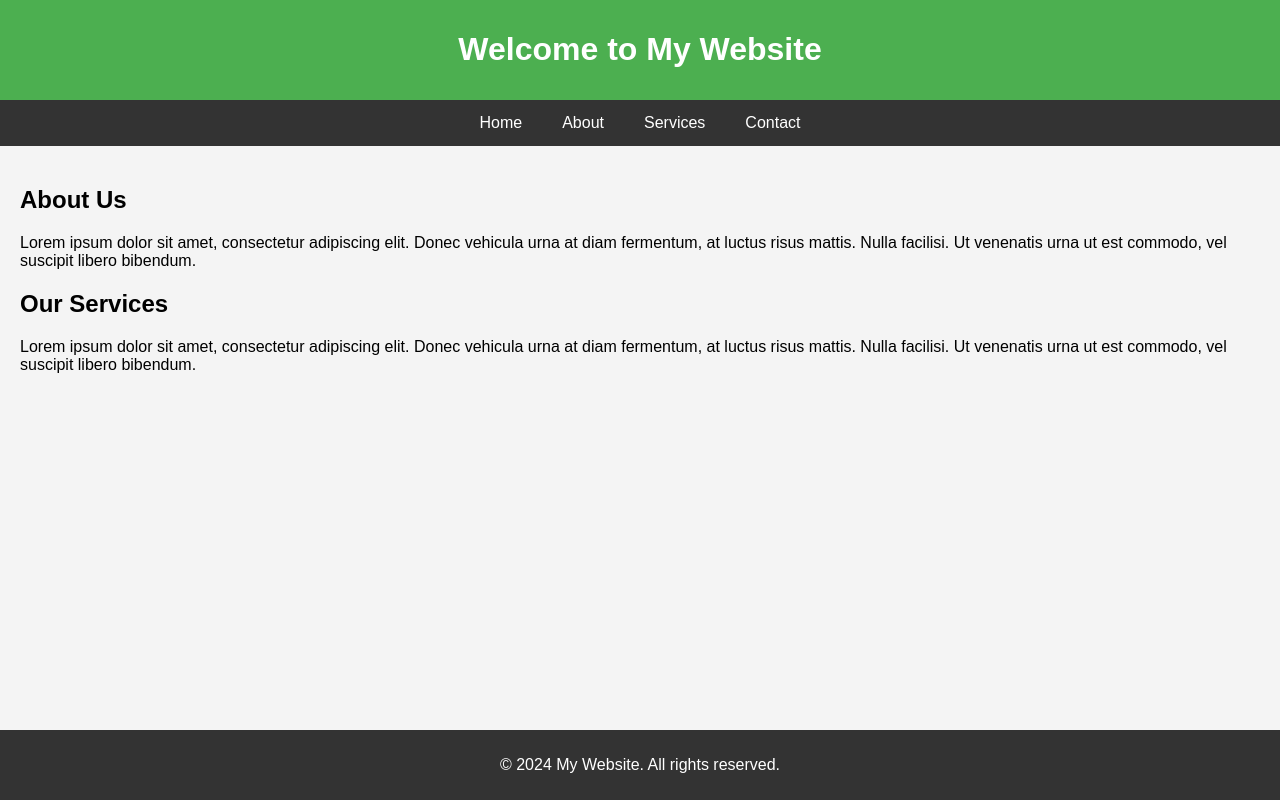
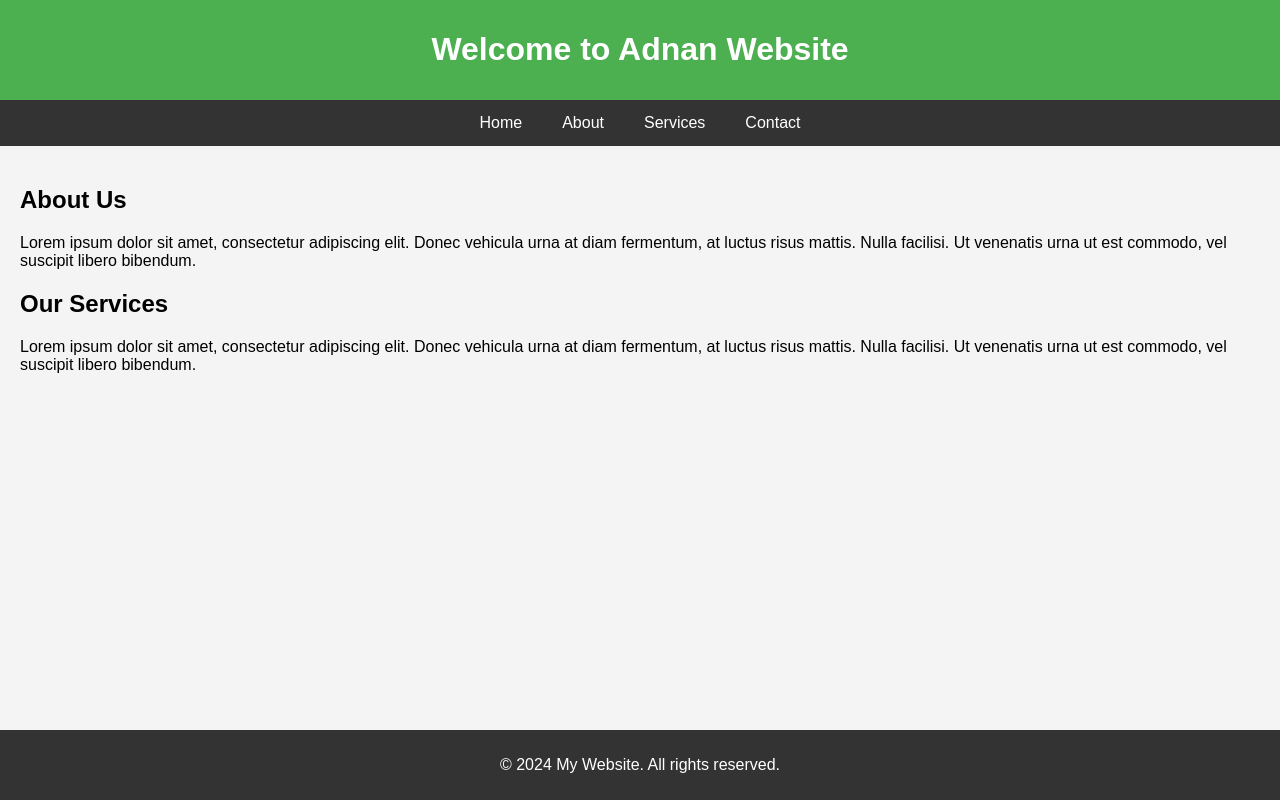
Before and after one commit to adnan-07/MyNewRepo07, a plain HTML site: page index.html in a window 1280 px wide. Drawn offline with Linux system fonts and the light colour scheme.

Commit message:
new main commit

```diff
--- a/index.html
+++ b/index.html
@@ -48,7 +48,7 @@
 </head>
 <body>
     <header>
-        <h1>Welcome to My Website</h1>
+        <h1>Welcome to Adnan Website</h1>
     </header>
     <nav>
         <a href="#">Home</a>
```
